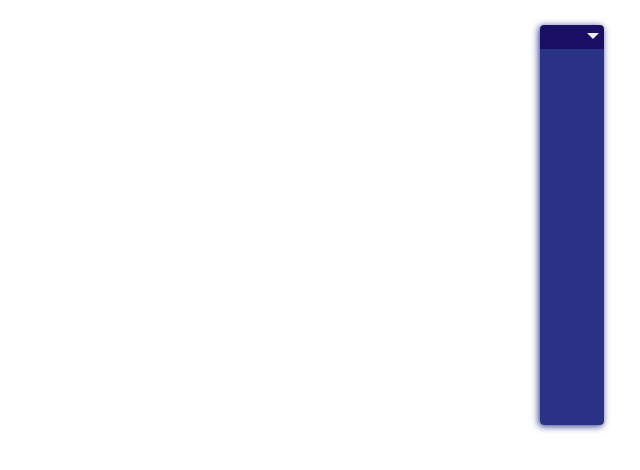
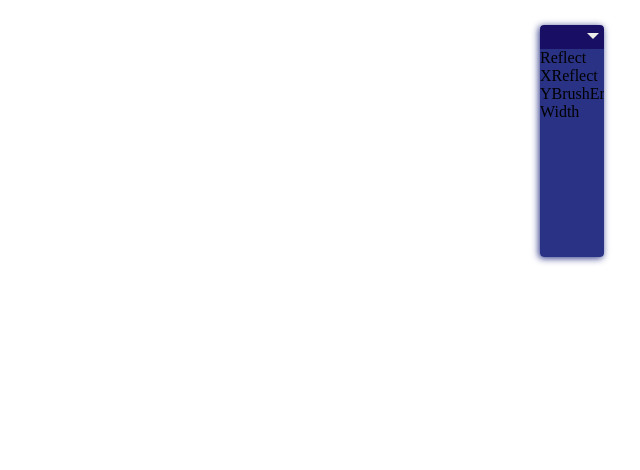
Before and after one commit to timmalstead/realchemy, a React app: page / in a window 1280 px wide. Shown: the top 470 px of the page, without its empty margins (640-1280 px from the left). Built offline with nearby package versions, Linux system fonts and the light colour scheme.

Commit message:
good work done on individual toolbar pieces'

```diff
--- /dev/null
+++ b/src/Components/Tool/index.tsx
@@ -0,0 +1,12 @@
+import React, { FC, ReactElement } from "react"
+import { componentOption } from "../../@types/objects"
+import { appToToolbar } from "../../@types/props"
+
+const Tool: FC<componentOption & appToToolbar> = (
+  options: componentOption & appToToolbar
+): ReactElement => {
+  console.log(options)
+  return <span>{options.name}</span>
+}
+
+export default Tool
--- a/src/Components/Toolbar/index.tsx
+++ b/src/Components/Toolbar/index.tsx
@@ -1,7 +1,9 @@
-import React, { FC, ReactElement, useState } from "react"
+import React, { FC, ReactElement, useState, Fragment } from "react"
+import Tool from "../Tool"
+import toolbarComponentOptions from "./toolbarComponentOptions"
 import useDrag from "../../hooks/useDrag"
 import { appToToolbar } from "../../@types/props"
-import { coords } from "../../@types/objects"
+import { coords, componentOption } from "../../@types/objects"
 import { Tools, ToolHeader, CollapseArrow, ToolHolder } from "./style"
 
 const startingPosition: coords = { x: window.innerWidth - 100, y: 25 }
@@ -32,7 +34,15 @@ const Toolbar: FC<appToToolbar> = ({
           isCollapsed={isCollapsed}
         />
       </ToolHeader>
-      <ToolHolder isCollapsed={isCollapsed}></ToolHolder>
+      <ToolHolder isCollapsed={isCollapsed}>
+        {toolbarComponentOptions.map(
+          (options: componentOption): ReactElement => (
+            <Fragment key={options.name}>
+              <Tool {...options} setToolOptions={setToolOptions} />
+            </Fragment>
+          )
+        )}
+      </ToolHolder>
     </Tools>
   )
 }
--- a/src/Components/Toolbar/style.ts
+++ b/src/Components/Toolbar/style.ts
@@ -39,6 +39,6 @@ export const CollapseArrow = styled.div`
 export const ToolHolder = styled.section`
   background-color: ${main};
   width: 100%;
-  height: ${props => (props.isCollapsed ? 0 : "23.5em")};
+  height: ${props => (props.isCollapsed ? 0 : "13em")};
   transition: height 0.25s linear;
 `
--- /dev/null
+++ b/src/Components/Toolbar/toolbarComponentOptions.ts
@@ -0,0 +1,96 @@
+import { componentOption } from "../../@types/objects"
+
+const compOptions: componentOption[] = [
+  {
+    name: "Reflect X",
+    typeVal: "reflectX",
+    options: null,
+    svg: color => "svg as function with a color argument",
+    changeAction: prevState => ({
+      ...prevState,
+      reflectX: true,
+      reflectY: false,
+    }),
+  },
+  {
+    name: "Reflect Y",
+    typeVal: "reflectY",
+    options: null,
+    svg: color => "svg as function with a color argument",
+    changeAction: prevState => ({
+      ...prevState,
+      reflectY: true,
+      reflectX: false,
+    }),
+  },
+  {
+    name: "Brush",
+    typeVal: "isBrush",
+    options: "brush size, brush hardness, opacity",
+    svg: color => "svg as function with a color argument",
+    changeAction: prevState => ({
+      ...prevState,
+      isBrush: true,
+      isEraser: false,
+      isFreehand: false,
+    }),
+  },
+  {
+    name: "Eraser",
+    typeVal: "isEraser",
+    options: "eraser size, eraser hardness, opacity",
+    svg: color => "svg as function with a color argument",
+    changeAction: prevState => ({
+      ...prevState,
+      isBrush: false,
+      isEraser: true,
+      isFreehand: false,
+    }),
+  },
+  {
+    name: "Freehand",
+    typeVal: "isFreehand",
+    options: "path intersection, opacity",
+    svg: color => "svg as function with a color argument",
+    changeAction: prevState => ({
+      ...prevState,
+      isBrush: false,
+      isEraser: false,
+      isFreehand: true,
+    }),
+  },
+  {
+    name: "Clear",
+    typeVal: "isClear",
+    options: "path intersection, opacity",
+    svg: color => "svg as function with a color argument",
+    changeAction: prevState => ({
+      ...prevState,
+      isClear: true,
+    }),
+    //what's the best way to turn off clear when done?
+  },
+  {
+    name: "Eyedropper",
+    typeVal: "isClear",
+    options: "path intersection, opacity",
+    svg: color => "svg as function with a color argument",
+    changeAction: prevState => ({
+      ...prevState,
+      isClear: true,
+    }),
+    //after eye dropper executes, do you want to revert it to previous tool? can you?
+  },
+  {
+    name: "Line Width",
+    typeVal: "lineWidth",
+    options: "path intersection, opacity",
+    svg: color => "svg as function with a color argument",
+    changeAction: prevState => ({
+      ...prevState,
+      lineWidth: "lineWidthValueAccessedThroughClosure",
+    }),
+  },
+]
+
+export default compOptions
--- a/src/constants/colors.ts
+++ b/src/constants/colors.ts
@@ -1,6 +1,11 @@
-import { colorPack } from "../@types/objects"
+import { colorPack, colorDefs } from "../@types/objects"
 
 const tempSwitch: string = "browser"
+
+const drawingColorDefaults: colorDefs = {
+  solidColor: "#000",
+  colorStops: ["#000,#FFF"],
+}
 
 const colorHash: { [environment: string]: colorPack } = {
   iOS: {
@@ -19,6 +24,9 @@ const colorHash: { [environment: string]: colorPack } = {
   },
 }
 
-const colorTheme: colorPack = colorHash[tempSwitch]
+const colorTheme: colorDefs & colorPack = {
+  ...colorHash[tempSwitch],
+  ...drawingColorDefaults,
+}
 
 export default colorTheme
--- a/src/constants/defaultDrawingOptions.ts
+++ b/src/constants/defaultDrawingOptions.ts
@@ -1,19 +1,22 @@
 import { drawingOptions } from "../@types/objects"
+import colorTheme from "./colors"
+
+const { solidColor, colorStops } = colorTheme
 
 const defOpts: drawingOptions = localStorage.savedToolOptions
   ? JSON.parse(localStorage.savedToolOptions)
   : {
-      reflectX: true,
-      reflectY: false,
+      reflectX: false,
+      reflectY: true,
       isBrush: false,
+      isEraser: false,
       isFreehand: true,
-      isGradient: true,
+      isClear: false,
+      isEyedropper: false,
       lineWidth: 10,
-      lineCap: "round",
-      miterLimit: 0.01,
-      colorOne: "",
-      colorTwo: "",
-      colorStops: [""],
+      solidOrGrad: "grad",
+      solidColor,
+      colorStops,
     }
 
 export default defOpts
--- a/src/hooks/useCanvasLogic/index.ts
+++ b/src/hooks/useCanvasLogic/index.ts
@@ -468,13 +468,13 @@ const useCanvasLogic = ({
       reflectX,
       reflectY,
       isBrush,
+      isEraser,
       isFreehand,
-      isGradient,
+      isClear,
+      isEyedropper,
       lineWidth,
-      lineCap,
-      miterLimit,
-      colorOne,
-      colorTwo,
+      solidOrGrad,
+      solidColor,
       colorStops,
     } = toolOptions
 
@@ -501,8 +501,6 @@ const useCanvasLogic = ({
     const handleMouseMove = ({ clientX, clientY }: MouseEvent): void => {
       if (mouseDown && context) {
         context.strokeStyle = paintColor
-        context.lineCap = lineCap
-        context.miterLimit = miterLimit
         context.lineWidth = lineWidth
 
         const gradient = context.createLinearGradient(
@@ -519,13 +517,10 @@ const useCanvasLogic = ({
 
         context.fillStyle = gradient
 
-        //way to handle 4 or way reflection?
         if (reflectX) {
           context.translate(innerWidth, 0)
           context.scale(-1, 1)
-        }
-
-        if (reflectY) {
+        } else if (reflectY) {
           context.translate(0, innerHeight)
           context.scale(1, -1)
         }
```
Also changed, not shown: src/@types/objects.d.ts (+19 -6 lines), 1 other file (tests, documents, lock files or other folders).
